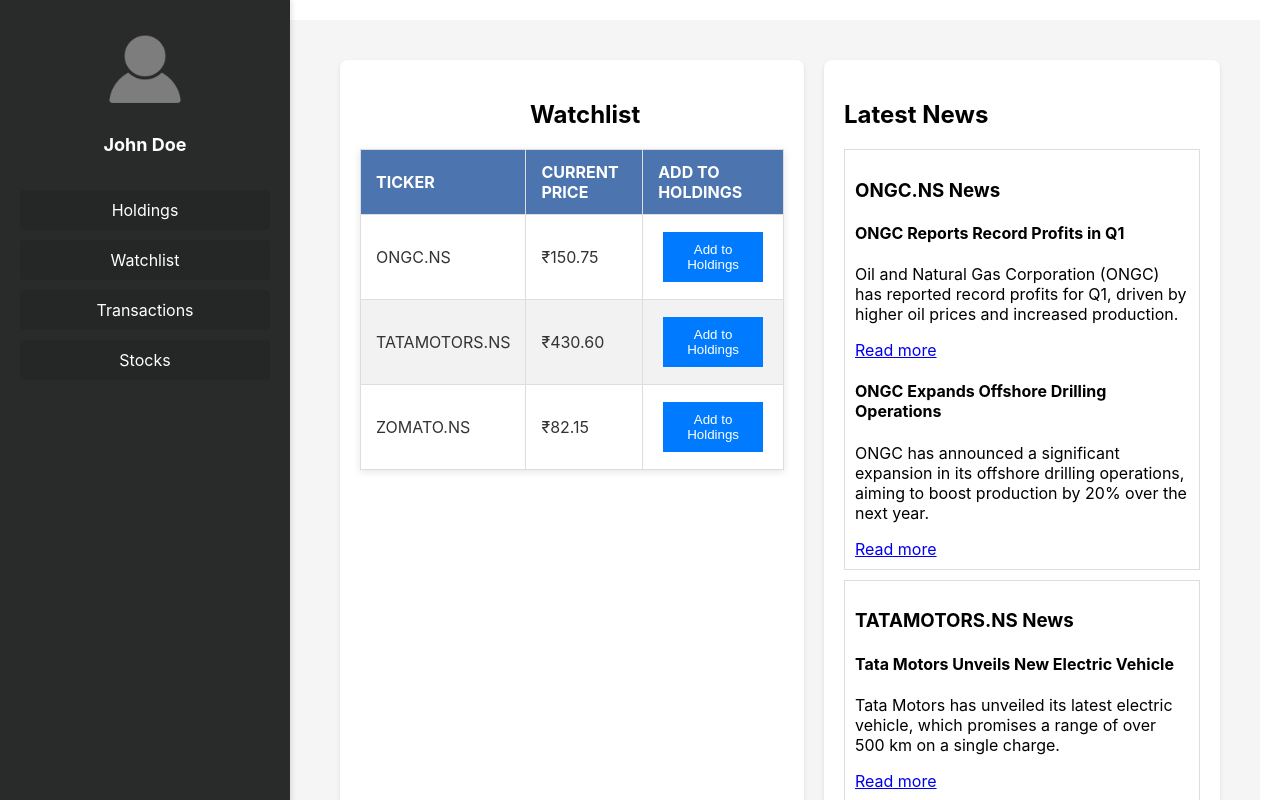
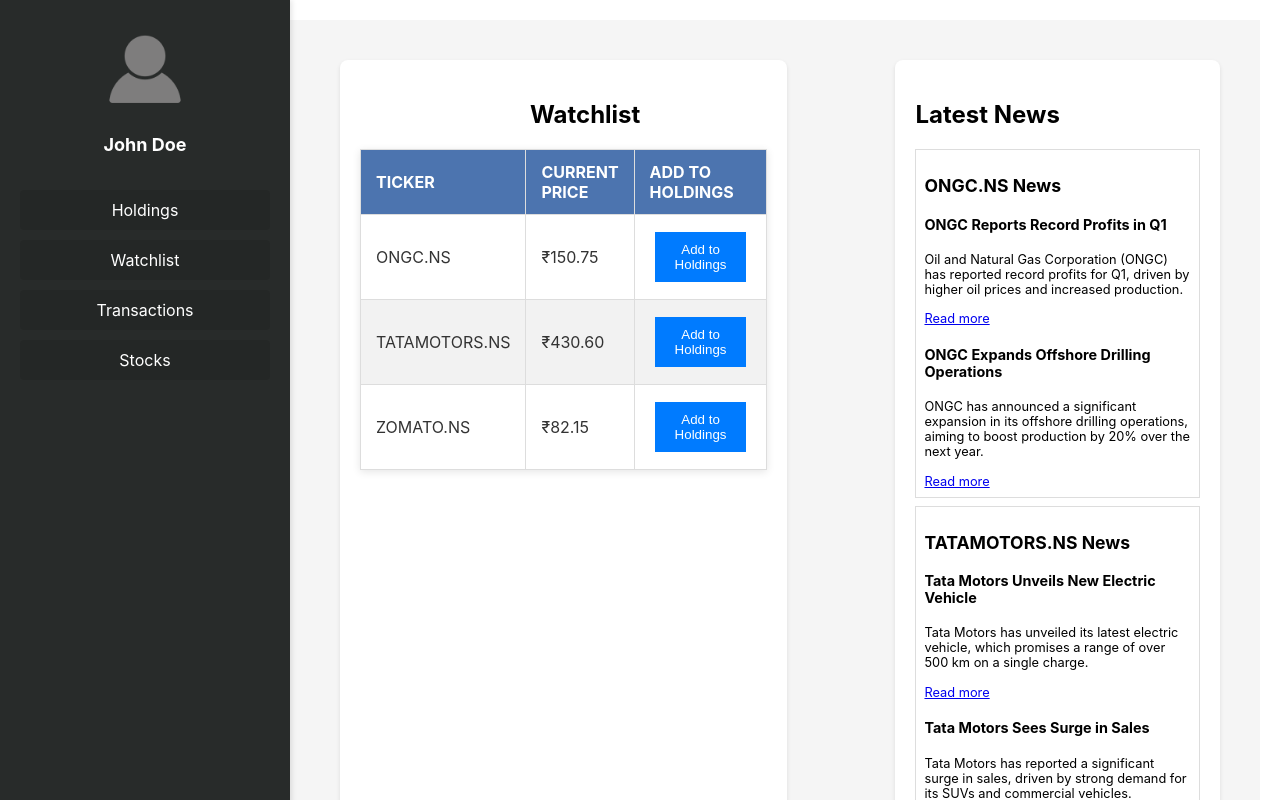
Before and after one commit to ArnabMdev/PortfolioManager, a React (Create React App) app: page /watchlist in a window 1280 px wide. Shown: the top 800 px of the page. Built offline with nearby package versions, Linux system fonts and the light colour scheme.

Commit message:
Add files via upload

```diff
--- a/src/components/HoldingsTable.jsx
+++ b/src/components/HoldingsTable.jsx
@@ -165,7 +165,7 @@
       </table>
 
       <div style={{ display: 'flex', justifyContent: 'center', alignItems: 'center' }}>
-        <h2>Previous Holdings</h2>
+        <h2 style={{marginTop: 100}}>Previous Holdings</h2>
       </div>
       <table className="holdings-table">
         <thead>
--- a/src/components/css/Watchlist.css
+++ b/src/components/css/Watchlist.css
@@ -26,12 +26,13 @@
   padding: 20px;
   border-radius: 8px;
   box-shadow: 0 2px 4px rgba(0, 0, 0, 0.1);
-  width: 50%;
+  width: 55%; /* Increase the width of the table container */
   box-sizing: border-box; /* Ensure padding is included in width */
 }
 
+/* Adjust table width */
 .watchlist-table {
-  width: 100%;
+  width: 100%; /* Ensure table takes full width of container */
   border-collapse: collapse;
   background-color: #fff;
   box-shadow: 0 2px 8px rgba(0, 0, 0, 0.1);
@@ -70,24 +71,35 @@
 }
 
 .news-cards-container {
+  margin-left: 10%;
   background-color: white;
   padding: 20px;
   border-radius: 8px;
   box-shadow: 0 2px 4px rgba(0, 0, 0, 0.1);
-  width: 45%;
+  width: 40%; /* Reduce the width of the news cards container */
   box-sizing: border-box; /* Ensure padding is included in width */
 }
 
-.news-cards {
-  margin-top: 20px;
+/* News cards */
+.news-card {
+  border: 1px solid #ddd;
+  padding: 8px; /* Slightly reduce padding */
+  margin-bottom: 8px; /* Slightly reduce margin */
+  font-size: 0.9rem; /* Slightly reduce the font size */
 }
 
-.news-section {
-  margin-bottom: 20px;
+.news-card h3 {
+  font-size: 1.1rem; /* Slightly reduce the font size of the heading */
 }
 
-.news-card {
-  border: 1px solid #ddd;
-  padding: 10px;
-  margin-bottom: 10px;
+.news-card h4 {
+  font-size: 0.9rem; /* Slightly reduce the font size of the subheading */
 }
+
+.news-card p {
+  font-size: 0.8rem; /* Slightly reduce the font size of the paragraph text */
+}
+
+.news-card a {
+  font-size: 0.8rem; /* Slightly reduce the font size of the link */
+}
```
